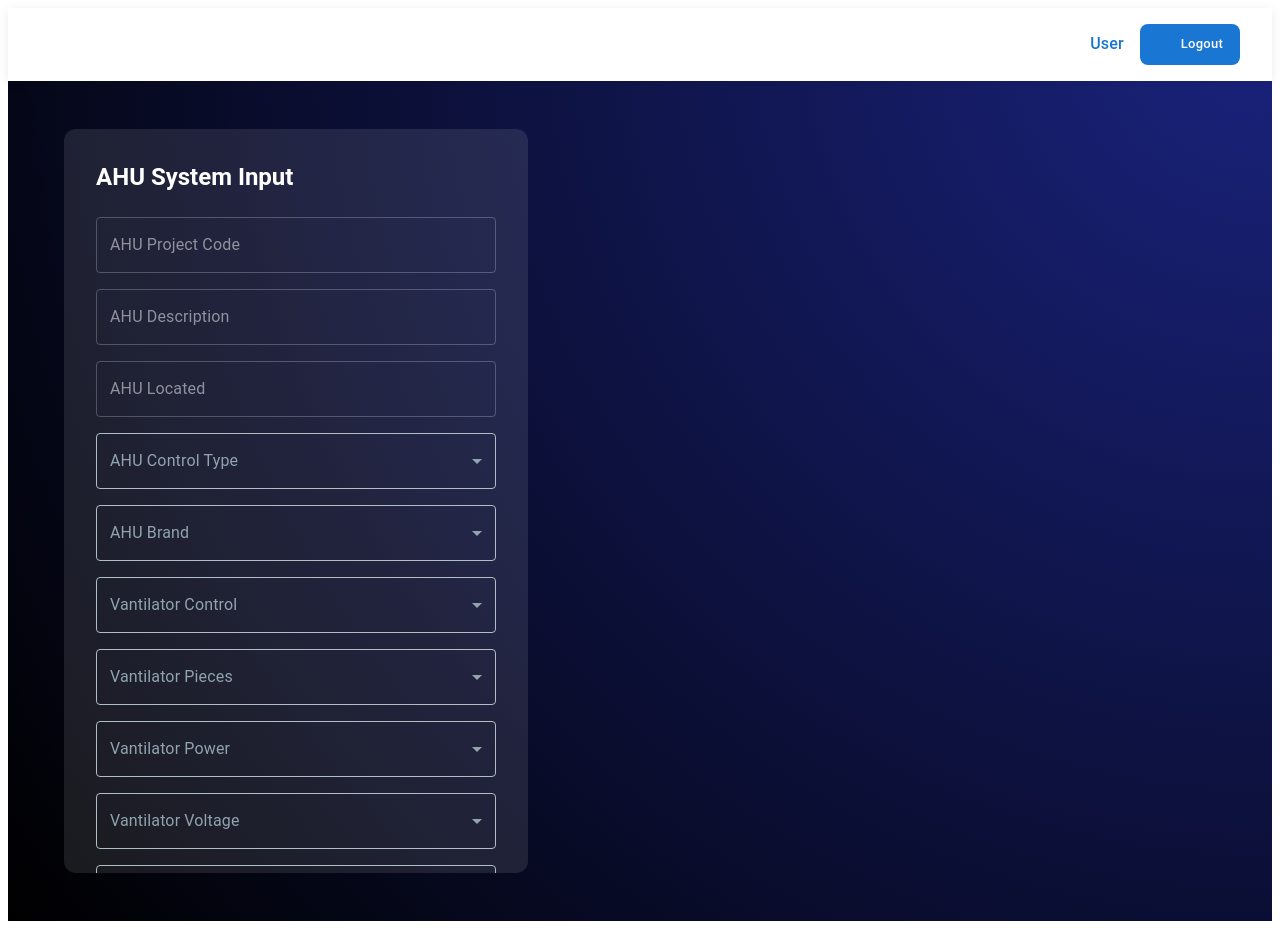
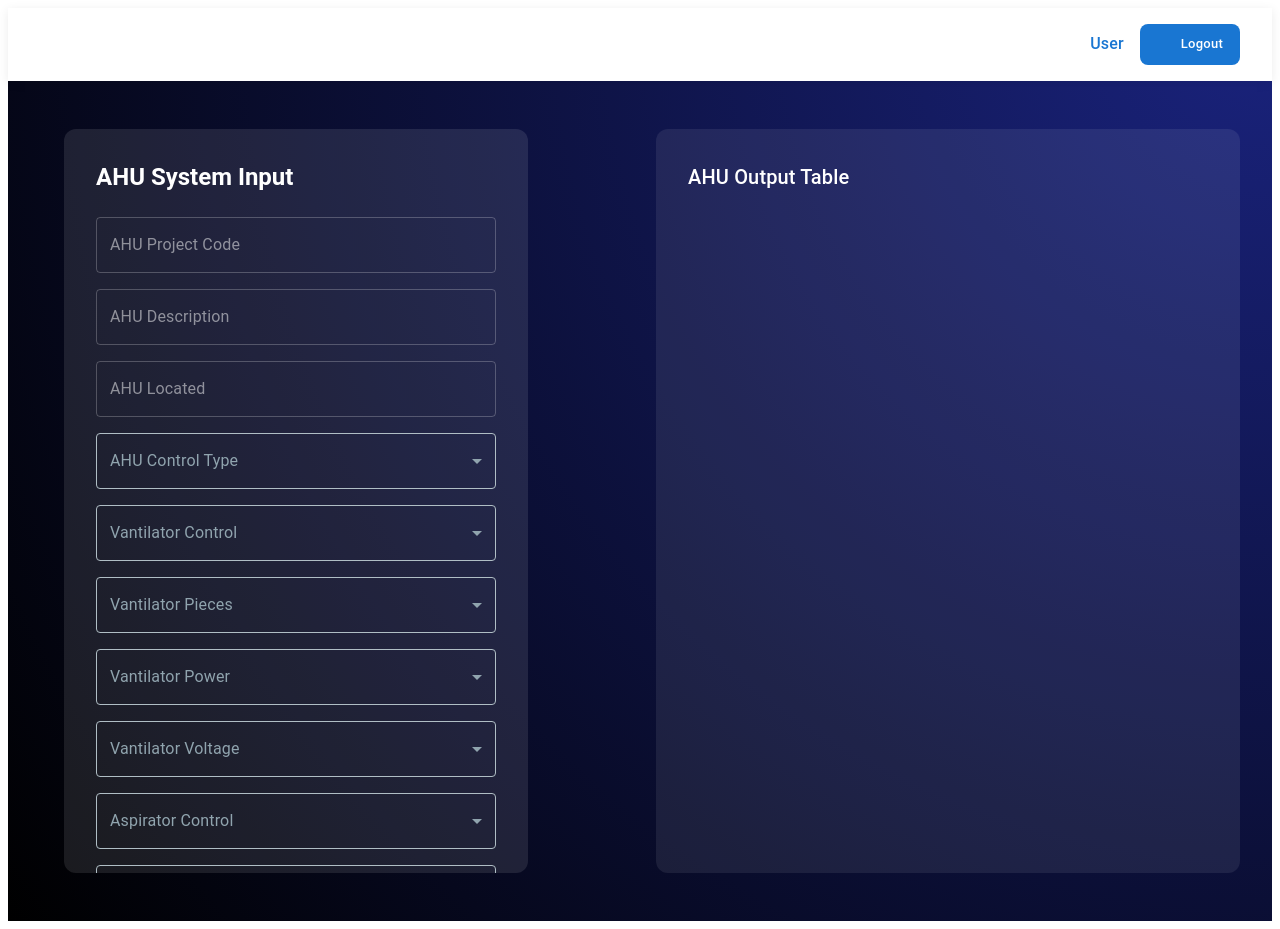
Before and after one commit to ErginYurttas/havalogic, a React (Create React App) app: page /ahu in a window 1280 px wide. Built offline with nearby package versions, Linux system fonts and the light colour scheme; some icons are missing; a web font is replaced by a local one.

Commit message:
20250726_2051

```diff
--- a/src/pages/AhuPage.tsx
+++ b/src/pages/AhuPage.tsx
@@ -148,17 +148,7 @@ export default function AhuPage() {
   const [systemIntegration, setSystemIntegration] = useState('');
 const [protocolIntegration, setProtocolIntegration] = useState('');
 const [totalIntegrationPoints, setTotalIntegrationPoints] = useState('');
-
-
-
-
-
-
-
-
-
-
-
+const [showTable, setShowTable] = useState(false);
 
 
   const handleBack = () => {
@@ -188,105 +178,28 @@ const [totalIntegrationPoints, setTotalIntegrationPoints] = useState('');
 
 
   return (
-    <Box
-      sx={{
-        minHeight: '100vh',
-        background: 'radial-gradient(circle at top right, #1A237E, #000000)',
-        color: '#FFFFFF'
-      }}
-    >
+    <Box sx={{ minHeight: '100vh', background: 'radial-gradient(circle at top right, #1A237E, #000000)', color: '#FFFFFF', display: 'flex', flexDirection: 'column' }}>
       {/* Navbar */}
-      <Box
-        sx={{
-          py: 2,
-          px: 4,
-          display: 'flex',
-          justifyContent: 'flex-end',
-          alignItems: 'center',
-          backgroundColor: 'white',
-          boxShadow: '0 2px 10px rgba(0,0,0,0.08)'
-        }}
-      >
+      <Box sx={{ py: 2, px: 4, display: 'flex', justifyContent: 'flex-end', alignItems: 'center', backgroundColor: 'white', boxShadow: '0 2px 10px rgba(0,0,0,0.08)' }}>
         <Stack direction="row" spacing={2} alignItems="center">
-          <Typography
-            variant="body1"
-            sx={{ mr: 2, fontWeight: 500, color: '#1976d2' }}
-          >
-            {loggedInUser || 'User'}
-          </Typography>
-          <PrimaryButton
-            startIcon={<ExitToAppIcon sx={{ fontSize: '1rem' }} />}
-            onClick={handleLogout}
-            sx={{ minWidth: '100px' }}
-          >
-            Logout
-          </PrimaryButton>
+          <Typography variant="body1" sx={{ mr: 2, fontWeight: 500, color: '#1976d2' }}>{loggedInUser || 'User'}</Typography>
+          <PrimaryButton startIcon={<ExitToAppIcon sx={{ fontSize: '1rem' }} />} onClick={handleLogout} sx={{ minWidth: '100px' }}>Logout</PrimaryButton>
         </Stack>
       </Box>
 
-      {/* Content */}
-      <Container
-        maxWidth="sm"
-        sx={{
-          py: 6,
-          px: 2,
-          maxWidth: '600px',
-          ml: 4,
-          mr: 'auto'
-        }}
-      >
-        <Box
-          sx={{
-            backgroundColor: 'rgba(255, 255, 255, 0.1)',
-            borderRadius: '12px',
-            p: 4,
-            width: '400px',
-            maxWidth: '100%',
-            maxHeight: '85vh',
-            overflowY: 'auto'
-          }}
-        >
-          <Typography variant="h5" sx={{ mb: 3, fontWeight: 600 }}>
-            AHU System Input
-          </Typography>
-
-          <Stack spacing={2}>
-            <TextField
-              fullWidth
-              variant="outlined"
-              placeholder="AHU Project Code"
-              value={projectCode}
-              onChange={(e) => setProjectCode(e.target.value)}
-              InputProps={{
-                style: { color: 'white' }
-              }}
-            />
-            <TextField
-              fullWidth
-              variant="outlined"
-              placeholder="AHU Description"
-              value={description}
-              onChange={(e) => setDescription(e.target.value)}
-              InputProps={{
-                style: { color: 'white' }
-              }}
-            />
-            <TextField
-              fullWidth
-              variant="outlined"
-              placeholder="AHU Located"
-              value={location}
-              onChange={(e) => setLocation(e.target.value)}
-              InputProps={{
-                style: { color: 'white' }
-              }}
-            />
-
-            {/* Dropdownlar */}
-            {renderDropdown('AHU Control Type', ahuControl, (e) => setAhuControl(e.target.value), ['MCC', 'Own Panel', 'Smart'])}
-            {renderDropdown('AHU Brand', ahuBrand, (e) => setAhuBrand(e.target.value), ['Arçelik', 'Blue Star Limited', 'Carrier', 'Daikin', 'Hitachi', 'Johnson Control', 'Lennox', 'Swegon Group', 'Systemair', 'Teba', 'Trane', 'Trox', 'Üntes'])}
-            {renderDropdown('Vantilator Control', fanControl, (e) => setFanControl(e.target.value), ['Dol', 'EC', 'Power Supply Only', 'Soft Starter', 'Soft Starter with By Pass Circuit', 'Star-Delta', 'VFD', 'VFD with By Pass Circuit', 'VFD with By Pass Circuit + Star-Delta'])}
-            {renderDropdown('Vantilator Pieces', fanPieces, (e) => setFanPieces(e.target.value), ['1', '2', '3', '4', '5', '6', '7', '8'])}
+      {/* Main Layout */}
+      <Box sx={{ display: 'flex', flexDirection: 'row' }}>
+        {/* Form */}
+        <Container maxWidth="sm" sx={{ py: 6, px: 2, maxWidth: '600px', ml: 4, mr: 2 }}>
+          <Box sx={{ backgroundColor: 'rgba(255, 255, 255, 0.1)', borderRadius: '12px', p: 4, width: '400px', maxWidth: '100%', maxHeight: '85vh', overflowY: 'auto' }}>
+            <Typography variant="h5" sx={{ mb: 3, fontWeight: 600 }}>AHU System Input</Typography>
+            <Stack spacing={2}>
+              <TextField fullWidth variant="outlined" placeholder="AHU Project Code" value={projectCode} onChange={(e) => setProjectCode(e.target.value)} InputProps={{ style: { color: 'white' } }} />
+              <TextField fullWidth variant="outlined" placeholder="AHU Description" value={description} onChange={(e) => setDescription(e.target.value)} InputProps={{ style: { color: 'white' } }} />
+              <TextField fullWidth variant="outlined" placeholder="AHU Located" value={location} onChange={(e) => setLocation(e.target.value)} InputProps={{ style: { color: 'white' } }} />
+              {renderDropdown('AHU Control Type', ahuControl, (e) => setAhuControl(e.target.value), ['MCC', 'Own Panel', 'Smart'])}
+              {renderDropdown('Vantilator Control', fanControl, (e) => setFanControl(e.target.value), ['Dol', 'EC', 'VFD'])}
+{renderDropdown('Vantilator Pieces', fanPieces, (e) => setFanPieces(e.target.value), ['1', '2', '3', '4', '5', '6', '7', '8'])}
             {renderDropdown('Vantilator Power', fanPower, (e) => setFanPower(e.target.value), ['0,55', '0,75', '1,1', '1,5', '2,2', '3', '4', '5,5', '7,5', '11', '15', '18,5', '22', '30', '37', '45', '55', '75', '90', '110', '132', '160'])}
             {renderDropdown('Vantilator Voltage', fanVoltage, (e) => setFanVoltage(e.target.value), ['230', '380'])}
             {renderDropdown('Aspirator Control', aspControl, (e) => setAspControl(e.target.value), ['none', 'Dol', 'EC', 'Power Supply Only', 'Soft Starter', 'Soft Starter with By Pass Circuit', 'Star-Delta', 'VFD', 'VFD with By Pass Circuit', 'VFD with By Pass Circuit + Star-Delta'])}
@@ -350,7 +263,6 @@ const [totalIntegrationPoints, setTotalIntegrationPoints] = useState('');
             {renderDropdown('Return Flow', returnFlow, (e) => setReturnFlow(e.target.value), ['none', 'Pressure', 'Volume'])}
             {renderDropdown('System Integration', systemIntegration, (e) => setSystemIntegration(e.target.value), ['none', 'Package', 'VFD'])}
             {renderDropdown('Protocol Integration', protocolIntegration, (e) => setProtocolIntegration(e.target.value), ['none', 'Modbus RTU', 'Modbus TCP', 'Bacnet MSTP', 'Bacnet IP'], systemIntegration === 'none')}
-
 <TextField
   fullWidth
   variant="outlined"
@@ -370,18 +282,47 @@ const [totalIntegrationPoints, setTotalIntegrationPoints] = useState('');
     }
   }}
 />
+              <PrimaryButton sx={{ width: '100%' }} onClick={() => setShowTable(true)}>Save Ahu</PrimaryButton>
+              <PrimaryButton sx={{ width: '100%' }} onClick={handleBack}>Back to Project Overview</PrimaryButton>
+            </Stack>
+          </Box>
+        </Container>
 
-
-
-
-
-            <PrimaryButton sx={{ width: '100%' }}>Save Ahu</PrimaryButton>
-            <PrimaryButton sx={{ width: '100%' }} onClick={handleBack}>
-              Back to Project Overview
-            </PrimaryButton>
-          </Stack>
+        {/* Table */}
+        <Box sx={{ flex: 1, p: 4, backgroundColor: 'rgba(255, 255, 255, 0.08)', borderRadius: '12px', mr: 4, mt: 6, maxHeight: '85vh', overflowY: 'auto', color: 'white' }}>
+          <Typography variant="h6" sx={{ mb: 2 }}>AHU Output Table</Typography>
+          {showTable && ahuControl === 'MCC' && fanControl === 'Dol' && (
+            <table style={{ width: '100%', borderCollapse: 'collapse', color: 'white', border: '1px solid #ccc', fontSize: '0.875rem' }}>
+              <thead>
+                <tr style={{ backgroundColor: '#263238' }}>
+                  {[ 'Project Code', 'Description', 'Located', 'Point Name', 'AI', 'AO', 'DI', 'DO', 'Modbus RTU', 'Modbus TCP IP', 'Bacnet MSTP', 'Bacnet IP', 'Mbus' ].map((header, i) => (
+                    <th key={i} style={{ border: '1px solid #ccc', padding: '8px', fontWeight: '600' }}>{header}</th>
+                  ))}
+                </tr>
+              </thead>
+              <tbody>
+                {['Vantilator Fan Status', 'Vantilator Fan Fault', 'Vantilator Fan Auto/Manual', 'Vantilator Fan Command'].map((point, index) => (
+                  <tr key={index} style={{ backgroundColor: index % 2 === 0 ? '#37474F' : '#455A64' }}>
+                    <td style={{ border: '1px solid #ccc', padding: '6px' }}>{projectCode}</td>
+                    <td style={{ border: '1px solid #ccc', padding: '6px' }}>{description}</td>
+                    <td style={{ border: '1px solid #ccc', padding: '6px' }}>{location}</td>
+                    <td style={{ border: '1px solid #ccc', padding: '6px' }}>{point}</td>
+                    <td style={{ border: '1px solid #ccc', padding: '6px' }}>0</td>
+                    <td style={{ border: '1px solid #ccc', padding: '6px' }}>0</td>
+                    <td style={{ border: '1px solid #ccc', padding: '6px' }}>{index === 3 ? 0 : 1}</td>
+                    <td style={{ border: '1px solid #ccc', padding: '6px' }}>{index === 3 ? 1 : 0}</td>
+                    <td style={{ border: '1px solid #ccc', padding: '6px' }}>0</td>
+                    <td style={{ border: '1px solid #ccc', padding: '6px' }}>0</td>
+                    <td style={{ border: '1px solid #ccc', padding: '6px' }}>0</td>
+                    <td style={{ border: '1px solid #ccc', padding: '6px' }}>0</td>
+                    <td style={{ border: '1px solid #ccc', padding: '6px' }}>0</td>
+                  </tr>
+                ))}
+              </tbody>
+            </table>
+          )}
         </Box>
-      </Container>
+      </Box>
     </Box>
   );
 }
```
